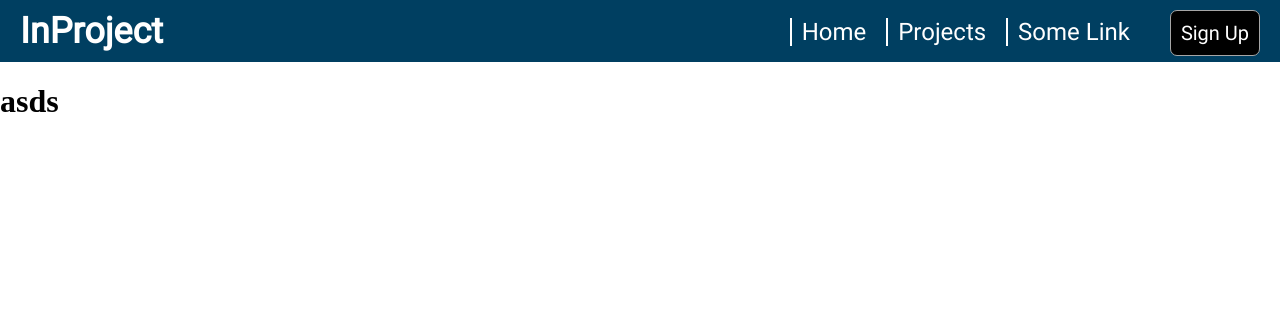
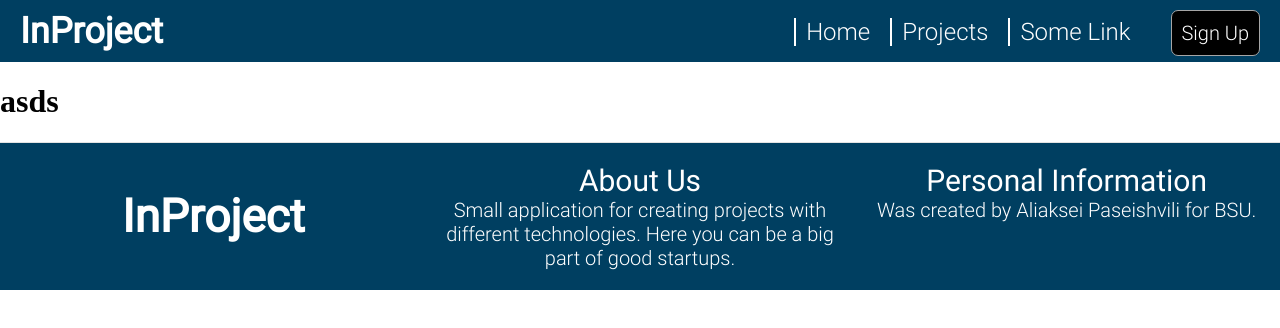
Before and after one commit to UNBREAKING/diplom, a React app: page /projects in a window 1280 px wide. Shown: the top 328 px of the page. Built offline with nearby package versions, Linux system fonts and the light colour scheme.

Commit message:
Added footer for app

```diff
--- a/package.json
+++ b/package.json
@@ -31,6 +31,7 @@
         "babel-preset-es2015": "^6.24.1",
         "babel-preset-react": "^6.24.1",
         "babel-preset-stage-0": "^6.0.15",
+        "nodemon": "^1.17.1",
         "webpack": "^1.15.0",
         "webpack-dev-middleware": "^1.2.0",
         "webpack-hot-middleware": "^2.0.0"
--- a/src/components/App/App.js
+++ b/src/components/App/App.js
@@ -1,7 +1,7 @@
 import React from 'react'
 import { Route, Switch } from 'react-router-dom'
 import styled from 'styled-components'
-import { HomePage, Header } from '../index'
+import { HomePage, Header, Footer } from '../index'
 
 const App = () =>
     <Wrapper>
@@ -10,6 +10,7 @@ const App = () =>
             <Route exact path='/' component={HomePage} />
             <Route exact path='/projects' component={()=><h1>asds</h1>} />
         </Switch>
+        <Footer />
     </Wrapper>
 
 export default App
--- /dev/null
+++ b/src/components/Footer/Footer.js
@@ -0,0 +1,87 @@
+import React from 'react'
+import styled from 'styled-components'
+
+const Footer = () =>
+    <Wrapper>
+        <ContentWithLogo>
+            <ProjectName href="https://github.com/UNBREAKING/diplom">
+                InProject
+            </ProjectName>
+        </ContentWithLogo>
+        <Content>
+            <Header>
+                About Us
+            </Header>
+            <Description>
+                Small application for creating projects with different technologies. Here you can be a big part of good startups.
+            </Description>
+        </Content>
+        <Content>
+            <Header>
+                Personal Information
+            </Header>
+            <Description>
+                { `Was created by ` }
+                <Link href="https://vk.com/unbreaking">Aliaksei Paseishvili</Link>
+                { ` for ` }
+                <Link href="https://www.bsu.by/">BSU</Link>.
+            </Description>
+        </Content>
+    </Wrapper>
+
+export default Footer
+
+const Wrapper = styled.div`
+    background: #003F61;
+    display: table;
+    width: 100%;
+    border-top: 1px solid #E3E3E3;
+`
+
+const Content = styled.div`
+    width: 33.3333%;
+    display: table-cell;
+    text-align: center;
+    padding: 20px 0;
+`
+
+const ContentWithLogo = styled(Content)`
+    vertical-align: middle;
+`
+
+const ProjectName = styled.a`
+    color: white;
+    font-size: 46px;
+    font-family: 'Roboto Regular';
+    font-weight: 700;
+    text-decoration: none;
+
+    :hover {
+        color: #E3E3E3;
+    }
+`
+
+const Header = styled.div`
+    font-family: 'Roboto Regular';
+    color: white;
+    font-weight: 500;
+    font-size: 30px;
+    vertical-align: text-top;
+`
+
+const Description = styled.div`
+    font-family: 'Roboto Light';
+    color: white;
+    font-weight: 400;
+
+    font-size: 20px;
+`
+
+const Link = styled.a`
+    color: white;
+    text-decoration: none;
+
+    :hover {
+        color: #E3E3E3;
+    }
+`
--- /dev/null
+++ b/src/components/Footer/index.js
@@ -0,0 +1 @@
+export { default as Footer } from './Footer'
--- a/src/components/Header/Header.js
+++ b/src/components/Header/Header.js
@@ -44,7 +44,7 @@ const LinkButton = styled(Link)`
     color: white;
     border-left: 2px solid white;
     font-size: 24px;
-    font-family: 'Roboto Regular';
+    font-family: 'Roboto Light';
     margin-left: 20px;
     padding-left: 10px;
     text-decoration:none;
@@ -68,7 +68,7 @@ const Button = styled.button`
     background: #000000;
     color: white;
     font-size: 20px;
-    font-family: 'Roboto Regular';
+    font-family: 'Roboto Light';
     padding: 10px 10px;
     border: 1px solid #A6A6A6;
     border-radius: 7px;
--- a/src/components/index.js
+++ b/src/components/index.js
@@ -5,3 +5,5 @@ export { Header } from './Header'
 export { ContentBlock } from './ContentBlock'
 
 export { HomePage } from './HomePage'
+
+export { Footer } from './Footer'
--- a/src/index.js
+++ b/src/index.js
@@ -12,8 +12,12 @@ ReactDOM.render(
 
 injectGlobal`
     @font-face {
-    font-family: 'Roboto Regular';
-    src: url('../fonts/Roboto-Regular.ttf');
+        font-family: 'Roboto Regular';
+        src: url('../fonts/Roboto-Regular.ttf');
+    }
+    @font-face {
+        font-family: 'Roboto Light';
+        src: url('../fonts/Roboto-Light.ttf')
     }
 
     body {
```
Also changed, not shown: 1 other file (tests, documents, lock files or other folders).
